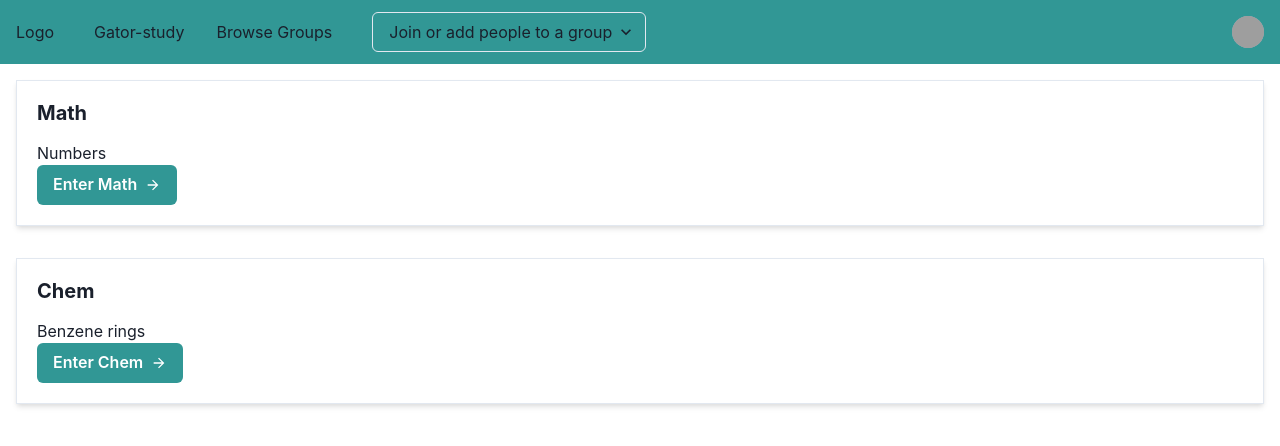
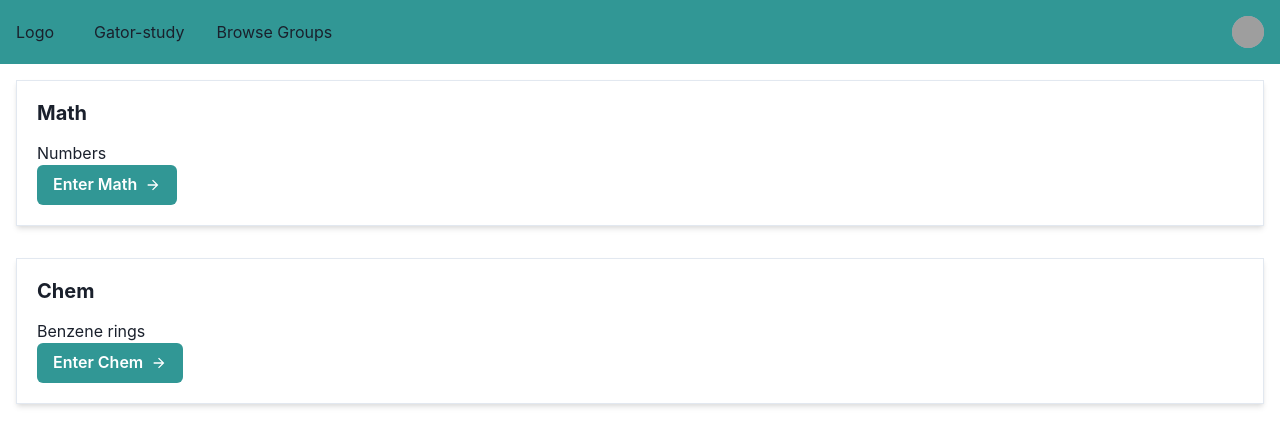
Before and after one commit to abhiti01/gator-study, a Next.js app in the folder gator-study-frontend/: page /groups in a window 1280 px wide. Shown: the top 446 px of the page. Built offline with nearby package versions, Linux system fonts and the light colour scheme; grey boxes are pictures that could not be loaded.

Commit message:
remove groups dropdown

```diff
--- a/gator-study-frontend/layouts/Layouts.js
+++ b/gator-study-frontend/layouts/Layouts.js
@@ -19,7 +19,6 @@ import {
 } from '@chakra-ui/react';
 import { HamburgerIcon, CloseIcon } from '@chakra-ui/icons';
 import { useRouter,  } from 'next/router';
-import { useState } from 'react'
 
 const Links = ['Gator-Study','Browse groups'];
 
@@ -38,8 +37,6 @@ const NavLink = ({ children }) => (
 );
 
 export default function Layout(props) {
-  const GroupData = ['Math', 'Chem', 'CS', 'Data Science'];
-  const [groupChoice, setGroupChoice] = useState('');
   let menu;
   const { isOpen, onOpen, onClose } = useDisclosure();
   const router = useRouter();
@@ -108,16 +105,6 @@ export default function Layout(props) {
               </Link>
             </HStack>
 
-            <form>
-
-              <Select id="joinGroup" placeholder = "Join or add people to a group" onChange={(e) => setGroupChoice(e.target.value)}>
-                {GroupData.map((x) => <option key={x}>{x}</option>)}
-
-              </Select>
-
-            </form>
-
-            <span > {groupChoice} </span>
           </HStack>
           <Flex alignItems={'center'}>
             <Menu>
--- a/gator-study-frontend/pages/groups.js
+++ b/gator-study-frontend/pages/groups.js
@@ -24,7 +24,7 @@ const groups = () => {
     return (
     <Layout>
       <Stack spacing={8}>
-    {GroupData.map((x) => <Feature Name={x.Name} Description= {x.Description}></Feature>)}
+          {GroupData.map((x, index) => <Feature key={index} Name={x.Name} Description= {x.Description}></Feature>)}
     </Stack>
     </Layout>
 
```
